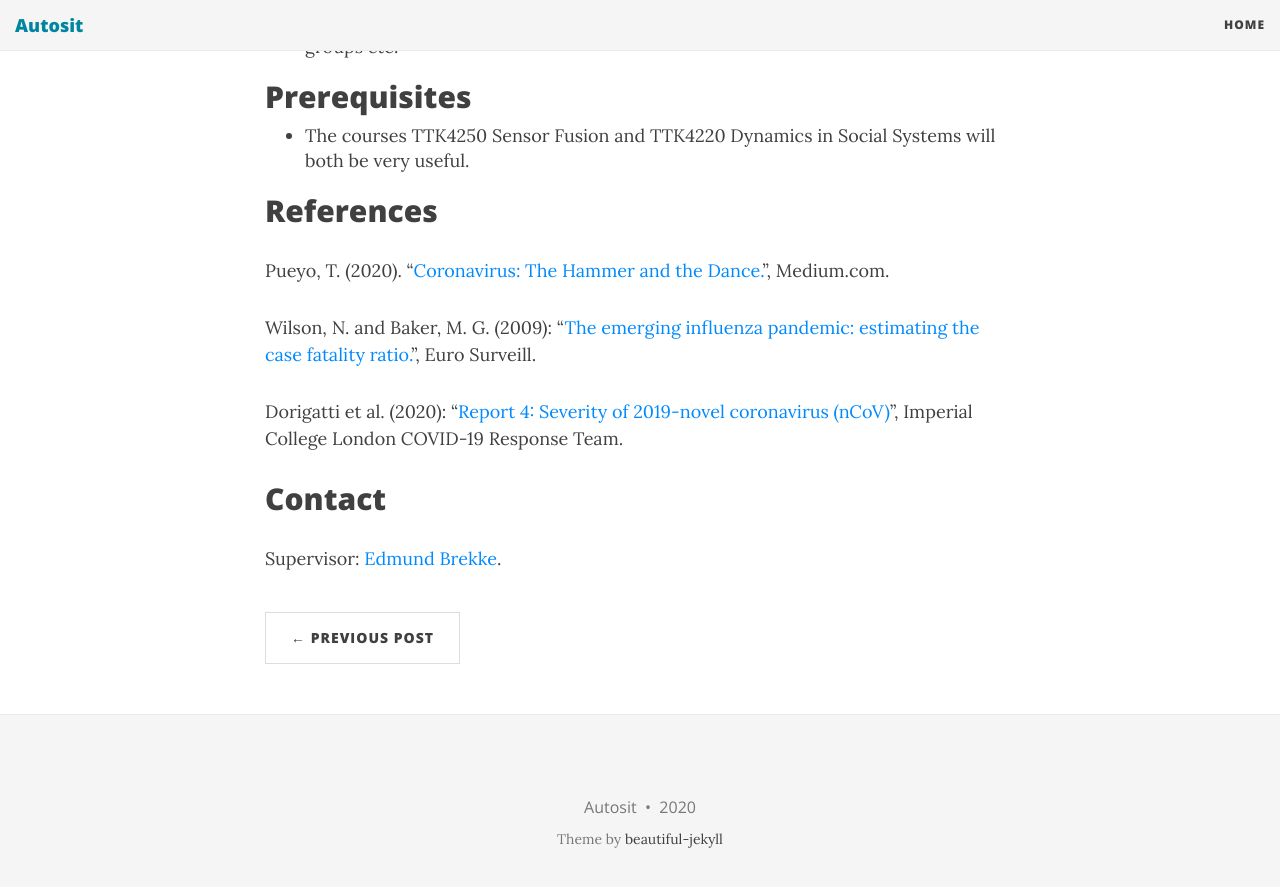
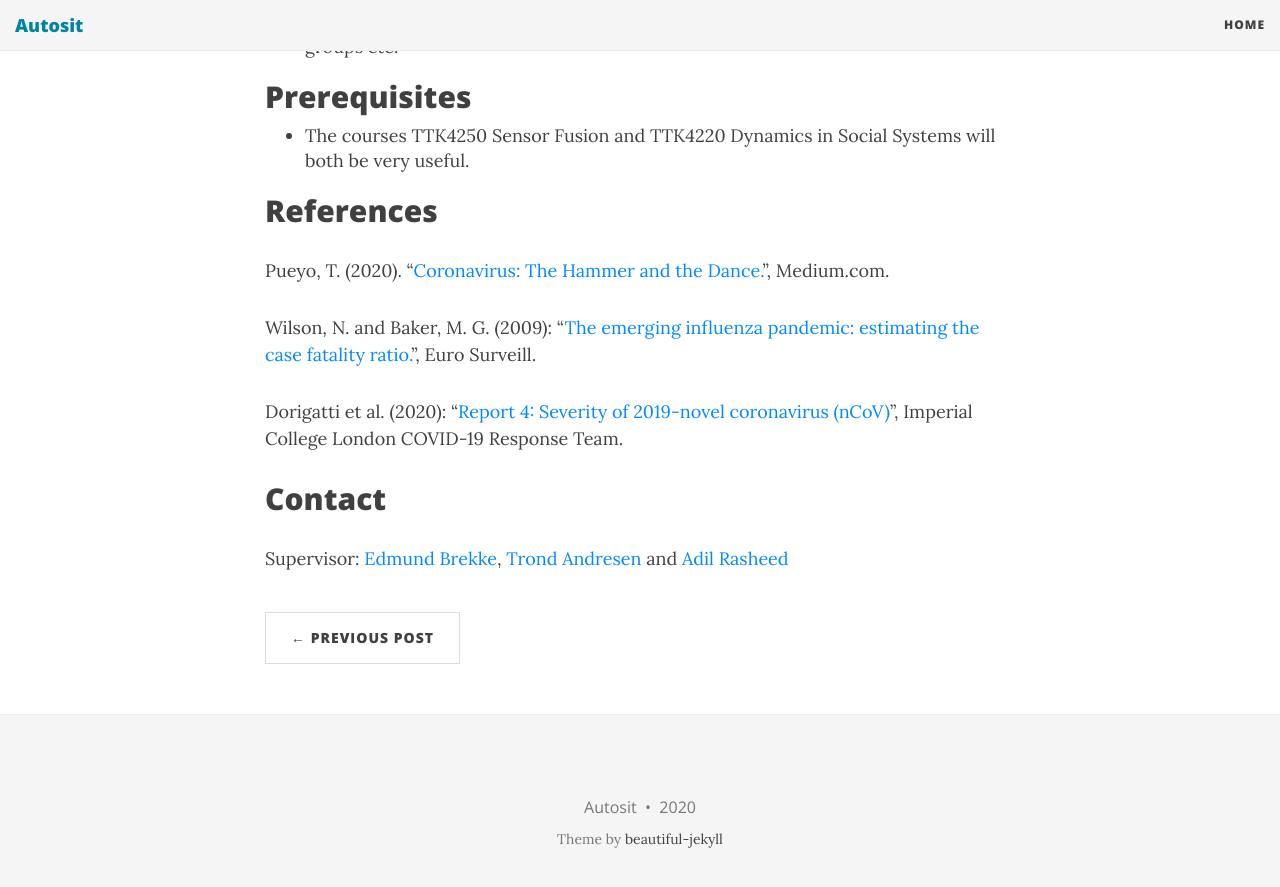
Before and after one commit to autosit/autosit.github.io, a Jekyll site: the page built from _posts/2020-04-08-corona.md, in a window 1280 px wide and 900 px high, scrolled down 1853 px. Shown: the top 887 px of the window. Built offline with Jekyll 4.4.1, drawn with Linux system fonts in a browser that asks for light colours; nearby versions of some CDN libraries.

Commit message:
added coronavirus project 5

```diff
--- a/_posts/2020-04-08-corona.md
+++ b/_posts/2020-04-08-corona.md
@@ -52,11 +52,11 @@ Dorigatti et al. (2020): “[Report 4: Severity of 2019-novel coronavirus (nCoV)
 
 ## Contact
 
-Supervisor: [Edmund Brekke].
+Supervisor: [Edmund Brekke], [Trond Andresen] and [Adil Rasheed]
 
 [Edmund Brekke]: www.ntnu.edu/employees/edmund.brekke
 [Pueyo2020]: https://medium.com/@tomaspueyo/coronavirus-the-hammer-and-the-dance-be9337092b56
 [Wilson2009]: https://www.ncbi.nlm.nih.gov/pubmed/19573509
 [Dorigatti2020]: https://www.imperial.ac.uk/media/imperial-college/medicine/sph/ide/gida-fellowships/Imperial-College-COVID19-severity-10-02-2020.pdf
-[Autosea]: https://www.ntnu.edu/autosea
-[Milliampere]: https://www.ntnu.edu/autoferry
+[Trond Andresen]: www.ntnu.edu/employees/trond.andresen
+[Adil Rasheed]: www.ntnu.edu/employees/adil.rasheed
```
